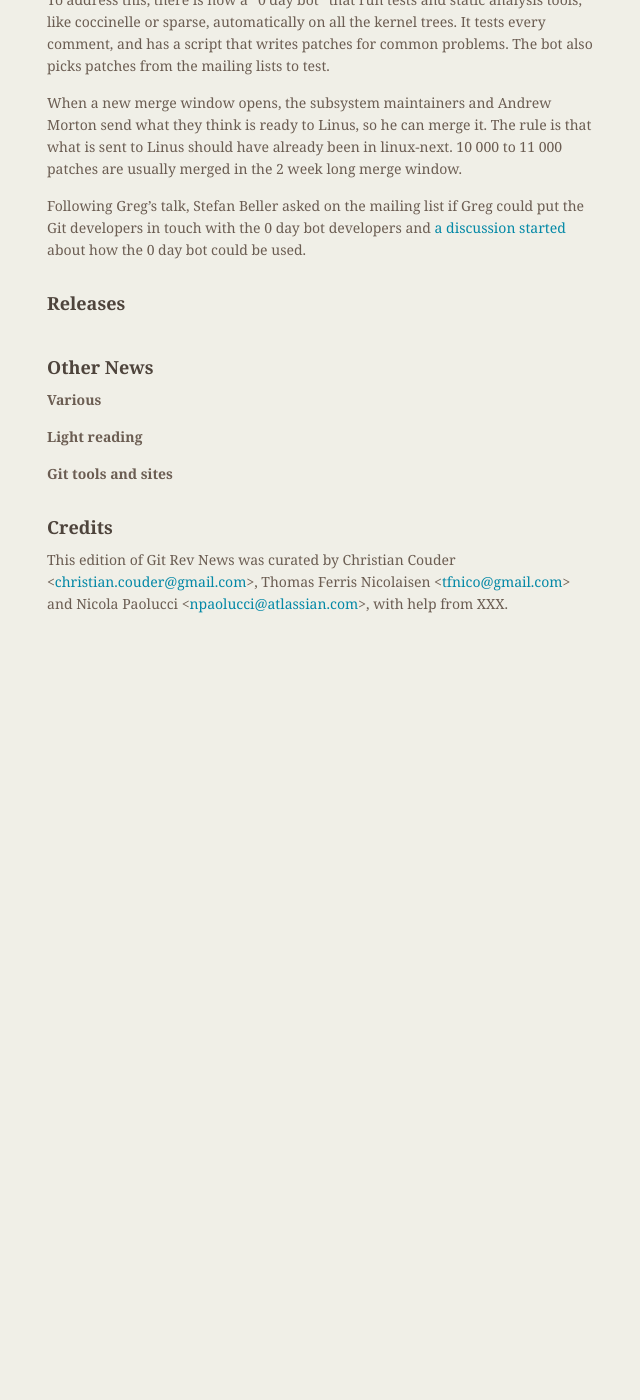
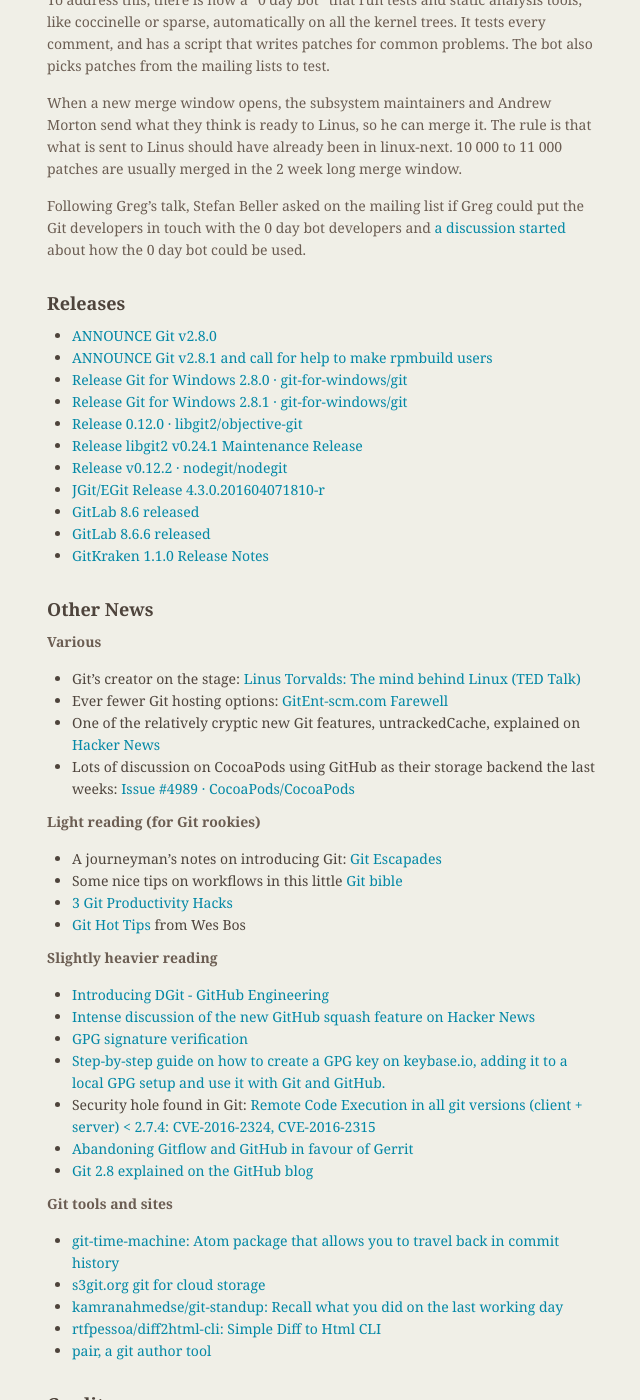
Before and after one commit to git/git.github.io, a Jekyll site: the page built from rev_news/drafts/edition-14.md, in a window 1280 px wide and 1400 px high, scrolled down 3380 px. Shown: the whole window, without its empty margins (487-1127 px from the left). Built offline with Jekyll 4.4.1, drawn with Linux system fonts in a browser that asks for light colours; before the commit the page ends 4010 px from its top, so only the background shows below that.

Commit message:
rn-14: add releases and links

```diff
--- a/rev_news/drafts/edition-14.md
+++ b/rev_news/drafts/edition-14.md
@@ -220,16 +220,51 @@
 
 ## Releases
 
+* [ANNOUNCE Git v2.8.0](http://article.gmane.org/gmane.linux.kernel/2185094)
+* [ANNOUNCE Git v2.8.1 and call for help to make rpmbuild users](http://article.gmane.org/gmane.linux.kernel/2189878)
+* [Release Git for Windows 2.8.0 · git-for-windows/git](https://github.com/git-for-windows/git/releases/tag/v2.8.0.windows.1)
+* [Release Git for Windows 2.8.1 · git-for-windows/git](https://github.com/git-for-windows/git/releases/tag/v2.8.1.windows.1)
+* [Release 0.12.0 · libgit2/objective-git](https://github.com/libgit2/objective-git/releases/tag/0.12.0)
+* [Release libgit2 v0.24.1 Maintenance Release](https://github.com/libgit2/libgit2/releases/tag/v0.24.1)
+* [Release v0.12.2 · nodegit/nodegit](https://github.com/nodegit/nodegit/releases/tag/v0.12.2)
+* [JGit/EGit Release 4.3.0.201604071810-r](http://dev.eclipse.org/mhonarc/lists/jgit-dev/msg03124.html)
+* [GitLab 8.6 released](https://about.gitlab.com/2016/03/22/gitlab-8-6-released/)
+* [GitLab 8.6.6 released](https://about.gitlab.com/2016/04/15/gitlab-8-dot-6-dot-6-released/)
+* [GitKraken 1.1.0 Release Notes](https://www.gitkraken.com/release-notes)
 
 ## Other News
 
 __Various__
 
+* Git's creator on the stage: [Linus Torvalds: The mind behind Linux (TED Talk)](http://www.ted.com/talks/linus_torvalds_the_mind_behind_linux)
+* Ever fewer Git hosting options: [GitEnt-scm.com Farewell](https://gitenterprise.me/2016/03/29/gitent-scm-com-farewell/)
+* One of the relatively cryptic new Git features, untrackedCache, explained on [Hacker News](https://news.ycombinator.com/item?id=11388479)
+* Lots of discussion on CocoaPods using GitHub as their storage backend the last weeks: [Issue #4989 · CocoaPods/CocoaPods](https://github.com/CocoaPods/CocoaPods/issues/4989#issuecomment-193772935)
 
-__Light reading__
+__Light reading (for Git rookies)__
 
+* A journeyman's notes on introducing Git: [Git Escapades](https://git-escapades.ghost.io/starting-the-escapade/)
+* Some nice tips on workflows in this little [Git bible](https://gist.github.com/dmglab/8402579)
+* [3 Git Productivity Hacks](http://blog.scoutapp.com/articles/2016/04/12/3-git-productivity-hacks)
+* [Git Hot Tips](http://wesbos.com/git-hot-tips/) from Wes Bos
+
+__Slightly heavier reading__
+
+* [Introducing DGit - GitHub Engineering](http://githubengineering.com/introducing-dgit/)
+* [Intense discussion of the new GitHub squash feature on Hacker News](https://news.ycombinator.com/item?id=11407289)
+* [GPG signature verification](https://github.com/blog/2144-gpg-signature-verification)
+* [Step-by-step guide on how to create a GPG key on keybase.io, adding it to a local GPG setup and use it with Git and GitHub.](https://github.com/pstadler/keybase-gpg-github)
+* Security hole found in Git: [Remote Code Execution in all git versions (client + server) \< 2.7.4: CVE-2016-2324, CVE-2016‑2315](https://ma.ttias.be/remote-code-execution-git-versions-client-server-2-7-1-cve-2016-2324-cve-2016-2315/)
+* [Abandoning Gitflow and GitHub in favour of Gerrit](http://www.beepsend.com/2016/04/05/abandoning-gitflow-github-favour-gerrit/)
+* [Git 2.8 explained on the GitHub blog](https://github.com/blog/2131-git-2-8-has-been-released)
 
 __Git tools and sites__
+
+* [git-time-machine: Atom package that allows you to travel back in commit history](https://github.com/littlebee/git-time-machine)
+* [s3git.org git for cloud storage](http://s3git.org/)
+* [kamranahmedse/git-standup: Recall what you did on the last working day](https://github.com/kamranahmedse/git-standup)
+* [rtfpessoa/diff2html-cli: Simple Diff to Html CLI](https://github.com/rtfpessoa/diff2html-cli)
+* [pair, a git author tool](https://corner.squareup.com/2016/04/pair-a-git-author-tool.html)
 
 
 ## Credits
```
